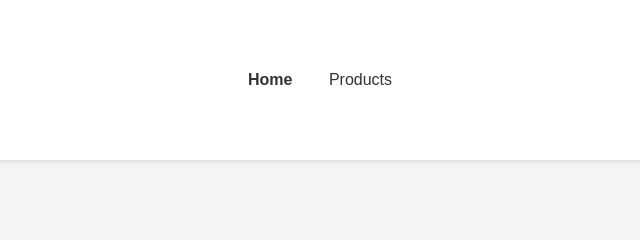
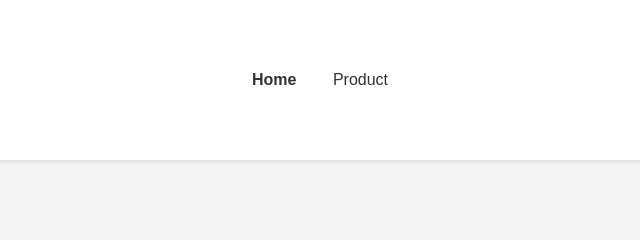
Before and after one commit to ceri-itec/itec-website, a plain HTML site: page index.html in a window 1280 px wide. Shown: the top 240 px of the page, 275-915 px from the left. Drawn offline with Linux system fonts and the light colour scheme.

Commit message:
Updated from products to product

```diff
--- a/index.html
+++ b/index.html
@@ -11,7 +11,7 @@
         <img class="logo" src="logo.png" alt="Goldblock Ltd Logo">
         <div class="navbar-links">
             <a href="index.html" class="active">Home</a>
-            <a href="products.html">Products</a>
+            <a href="products.html">Product</a>
         </div>
         <div class="search-container">
             <input type="text" placeholder="Search...">
```
